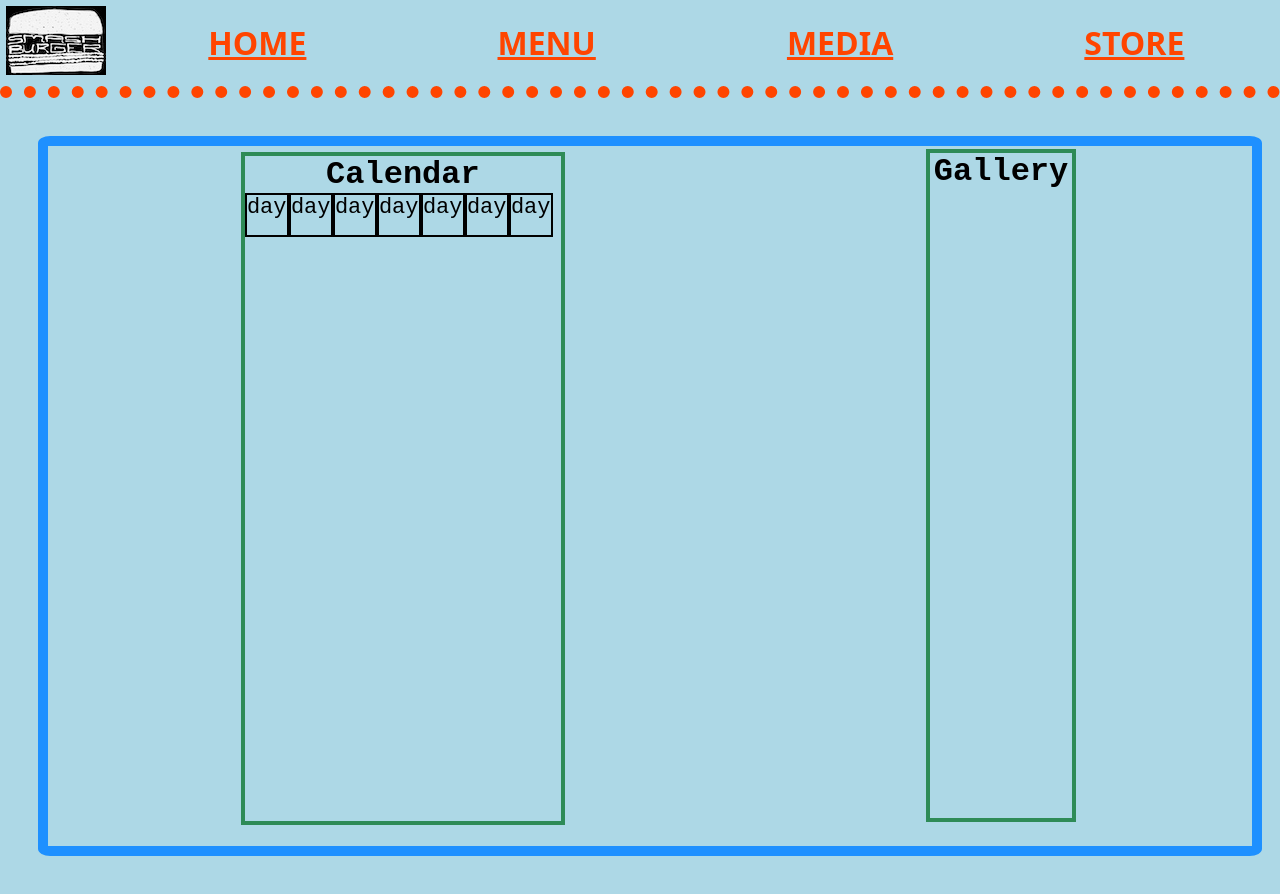
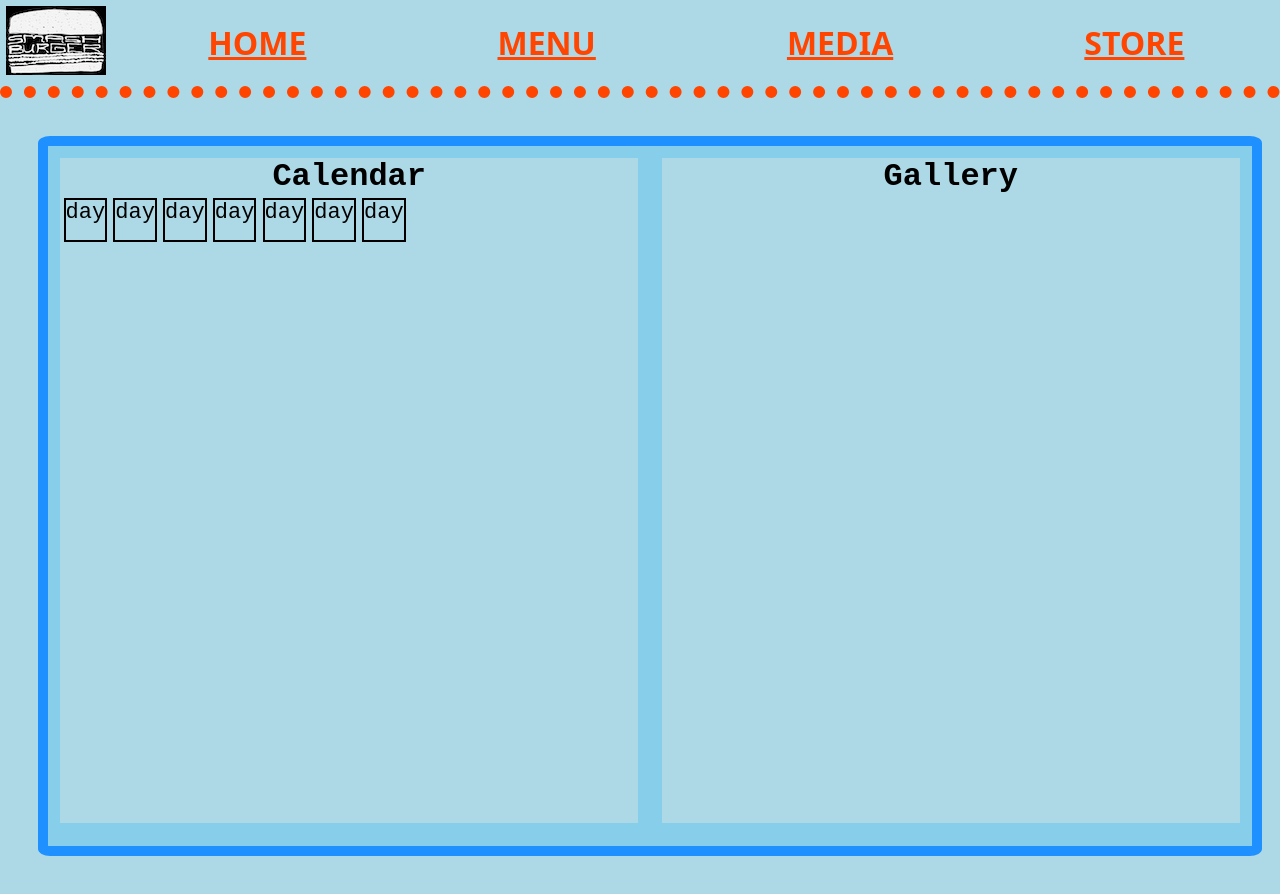
Before and after one commit to hightowerbuilds/smash-burger-app, a React (Vite) app: page / in a window 1280 px wide. Built offline with nearby package versions, Linux system fonts and the light colour scheme; a web font is replaced by a local one.

Commit message:
adding calendar styles

```diff
--- a/src/components/Calendar/Calendar.css
+++ b/src/components/Calendar/Calendar.css
@@ -2,8 +2,7 @@
 .calendarMainBox {
     width: 100%;
     height: 95%;
-    border: 4px seagreen solid;
-    margin: 2%;
+    margin: 1%;
 }
 
 .calendarHeading {
@@ -19,6 +18,7 @@
     height: 5vh;
     width: 5vh;
     border: 2px black solid;
+    margin: 1%;
 }
 
 .calendarSubBox {
--- a/src/components/Gallery/Gallery.css
+++ b/src/components/Gallery/Gallery.css
@@ -2,8 +2,7 @@
 .galleryMainBox {
     width: 100%;
     height: 95%;
-    border: 4px seagreen solid;
-    margin: 2%;
+    margin: 1%;
 }
 
 .galleryHeading {
--- a/src/pages/HomePage/HomePage.css
+++ b/src/pages/HomePage/HomePage.css
@@ -9,14 +9,13 @@
 
 .homePageSectionSubBox {
     display: inline-flex;
-    justify-content: space-around;
     width: 100%;
     height: 700px;
     border: 10px dodgerblue solid;
     border-radius: 1%;
     font-family: monospace;
     font-size: 22px;
-
+    background-color: skyblue;
 }
 
 .homePageSmashHeading {
--- a/src/pages/HomePage/HomePage.jsx
+++ b/src/pages/HomePage/HomePage.jsx
@@ -13,14 +13,9 @@ export default function HomePage() {
 
     <div className='homePageSectionOuterBox'>
     <div className='homePageSectionSubBox'>
-    <div>
-     <Calendar />
-    </div>
 
-    <div>
-     <Gallery />
-    </div>
-
+        <Calendar />
+        <Gallery />
 
     </div>
     </div>
```
